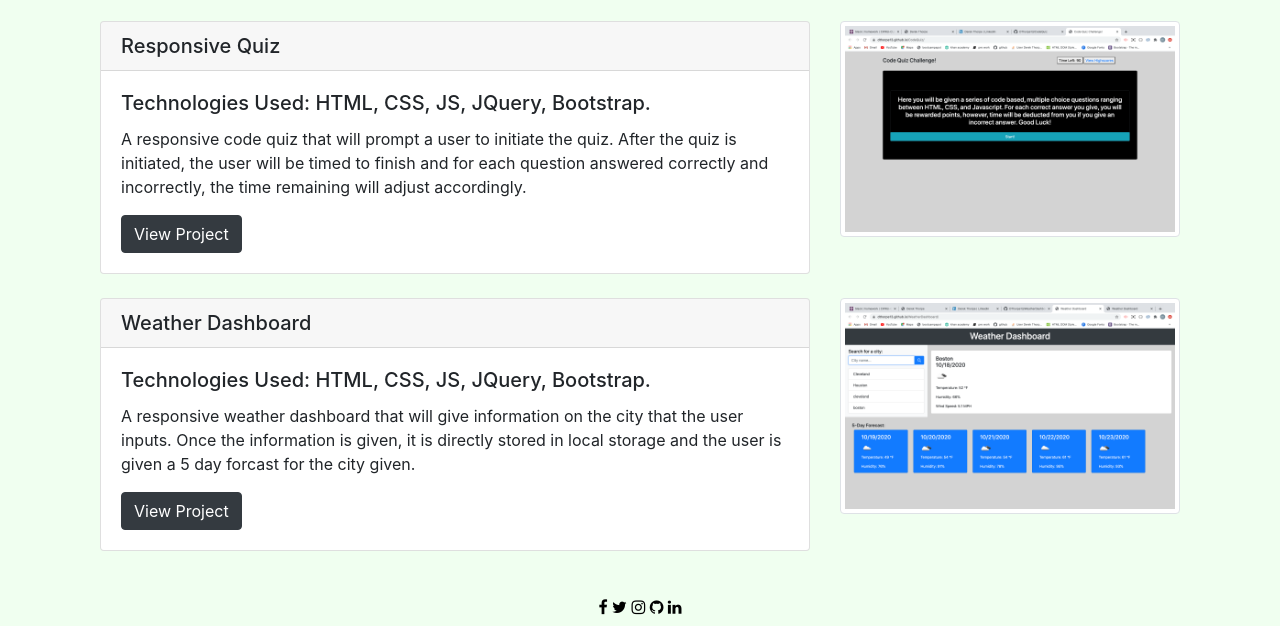
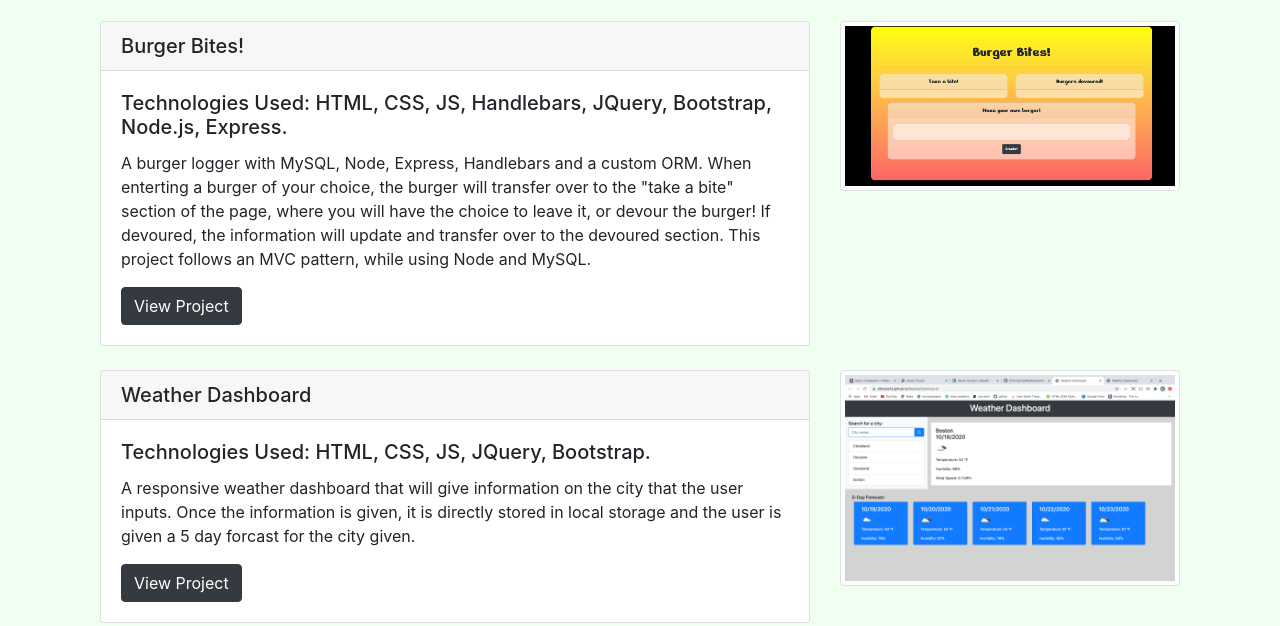
Before and after one commit to DThorpe13/ResponsivePortfolio, a plain HTML site: page portfolio.html in a window 1280 px wide. Shown: the part 341-967 px from the top of the page. Drawn offline with nearby package versions, Linux system fonts and the light colour scheme.

Commit message:
updated portfolio

```diff
--- a/portfolio.html
+++ b/portfolio.html
@@ -67,19 +67,20 @@
       <div class="row">
         <div class="col-lg-8">
         <div class="card">
-          <h5 class="card-header">Responsive Quiz</h5>
+          <h5 class="card-header">Burger Bites!</h5>
           <div class="card-body">
-            <h5 class="card-title">Technologies Used: HTML, CSS, JS, JQuery, Bootstrap.</h5>
-            <p class="card-text">A responsive code quiz that will prompt a user to initiate the quiz.
-              After the quiz is initiated, the user will be timed to finish and for each question
-              answered correctly and incorrectly, the time remaining will adjust accordingly.
+            <h5 class="card-title">Technologies Used: HTML, CSS, JS, Handlebars, JQuery, Bootstrap, Node.js, Express.</h5>
+            <p class="card-text">A burger logger with MySQL, Node, Express, Handlebars and a custom ORM. When enterting a burger of your choice, the burger will transfer over to
+              the "take a bite" section of the page, where you will have the choice to leave it, or devour the burger!
+              If devoured, the information will update and transfer over to the devoured section.
+               This project follows an MVC pattern, while using Node and MySQL.
             </p>
-            <a href="https://dthorpe13.github.io/CodeQuiz/" class="btn btn-dark">View Project</a>
+            <a href="https://nameless-meadow-60668.herokuapp.com/" class="btn btn-dark">View Project</a>
           </div>
         </div>
       </div>
       <div class="col-lg-4">
-        <img class="img-fluid img-thumbnail" src="Images/Codequiz.png" alt=self style=width:100% >
+        <img class="img-fluid img-thumbnail" src="Images/Burgerbites.png" alt=self style=width:100% >
       </div>
       </div>
       <br>
```
Also changed, not shown: Images/Burgerbites.png (added), Images/Codequiz.png (deleted), 3 other files.
